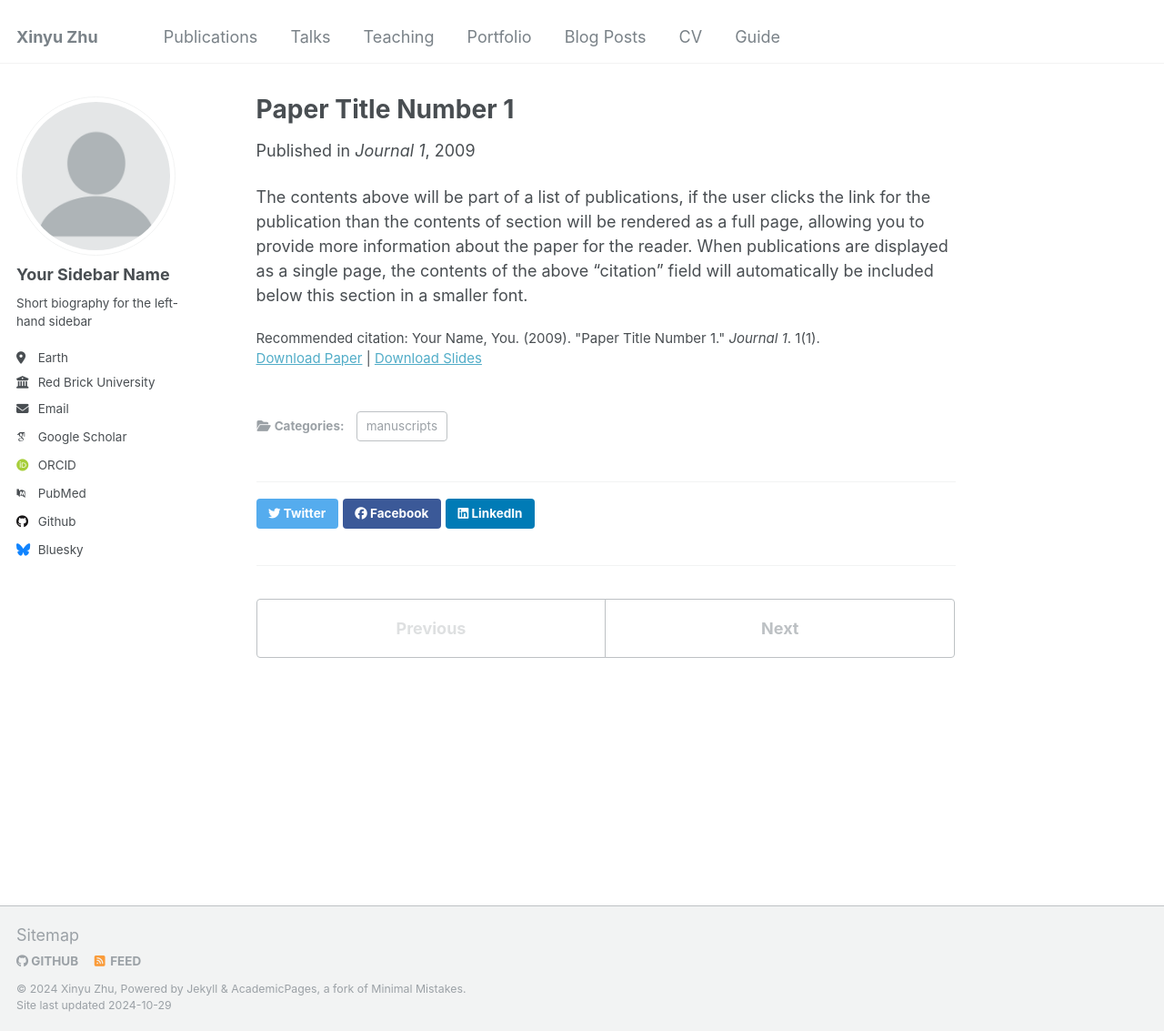
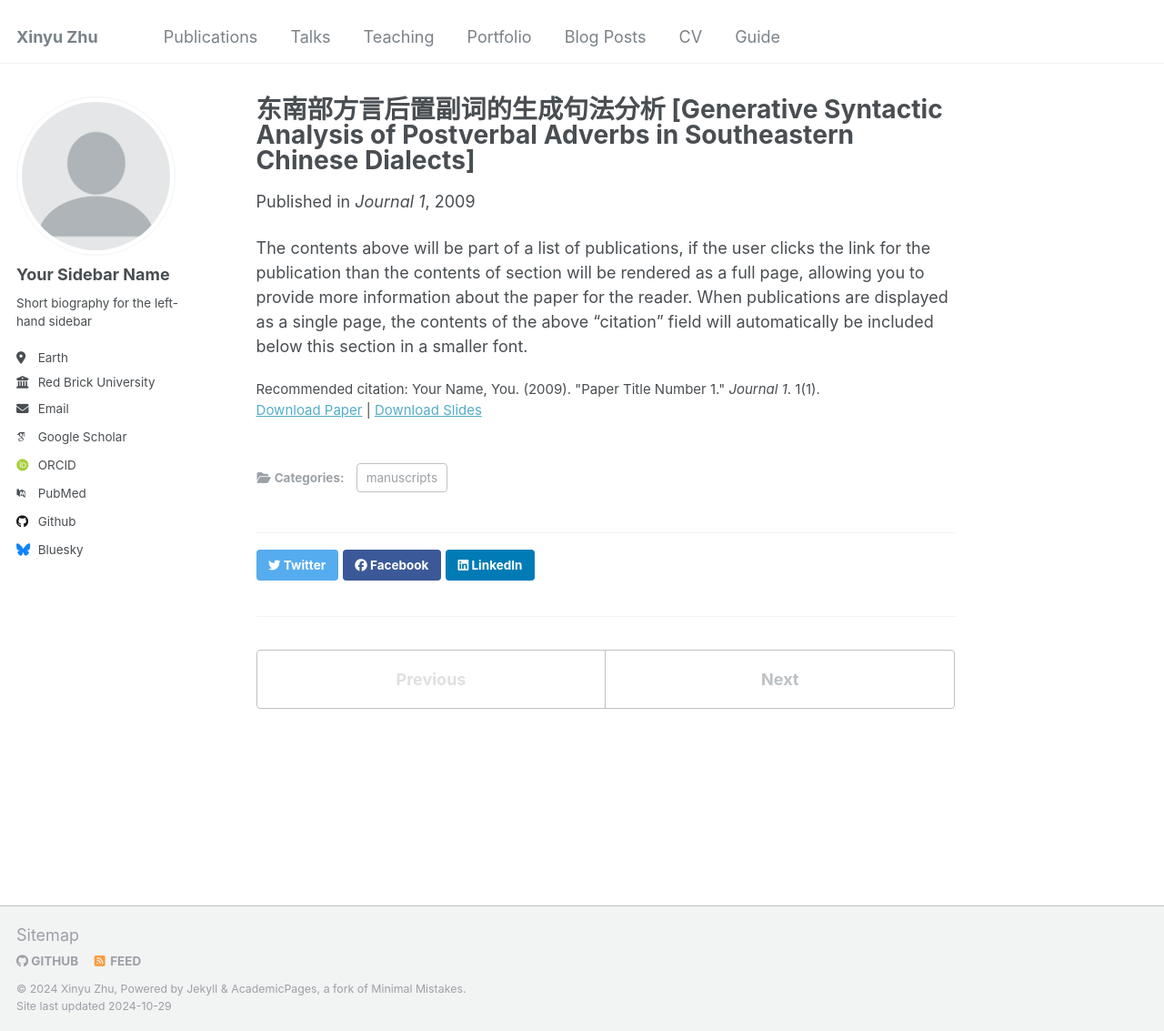
Before and after one commit to zhu-xinyu/xinyuzhu, a Jekyll site: the page built from _publications/2009-10-01-paper-title-number-1.md, in a window 1280 px wide and 1133 px high. Shown: the whole window at 91% size. Built offline with Jekyll 4.4.1, drawn with Linux system fonts in a browser that asks for light colours; some web fonts are replaced.

Commit message:
Update 2009-10-01-paper-title-number-1.md

```diff
--- a/_publications/2009-10-01-paper-title-number-1.md
+++ b/_publications/2009-10-01-paper-title-number-1.md
@@ -1,5 +1,5 @@
 ---
-title: "Paper Title Number 1"
+title: "东南部方言后置副词的生成句法分析 [Generative Syntactic Analysis of Postverbal Adverbs in Southeastern Chinese Dialects]"
 collection: publications
 category: manuscripts
 permalink: /publication/2009-10-01-paper-title-number-1
```
